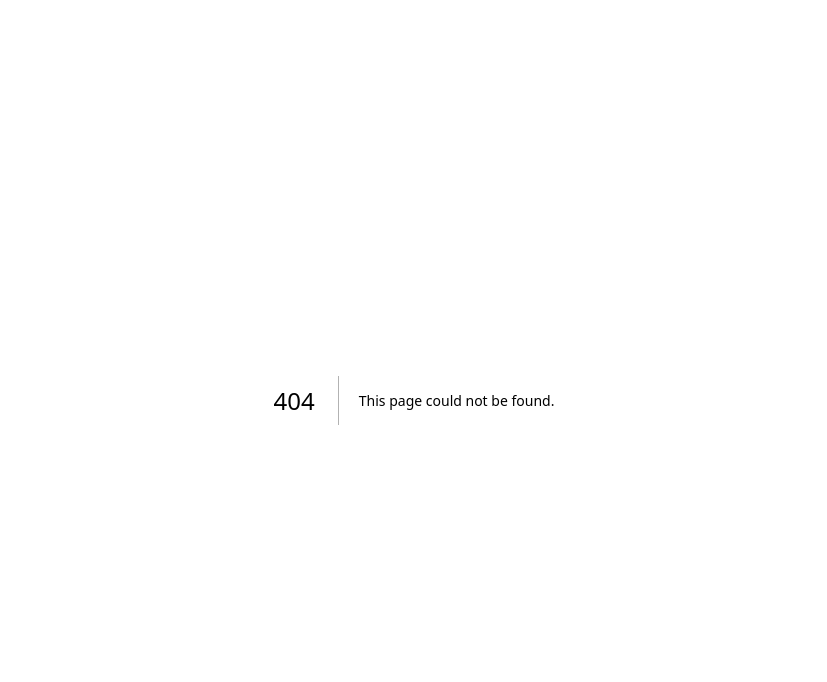
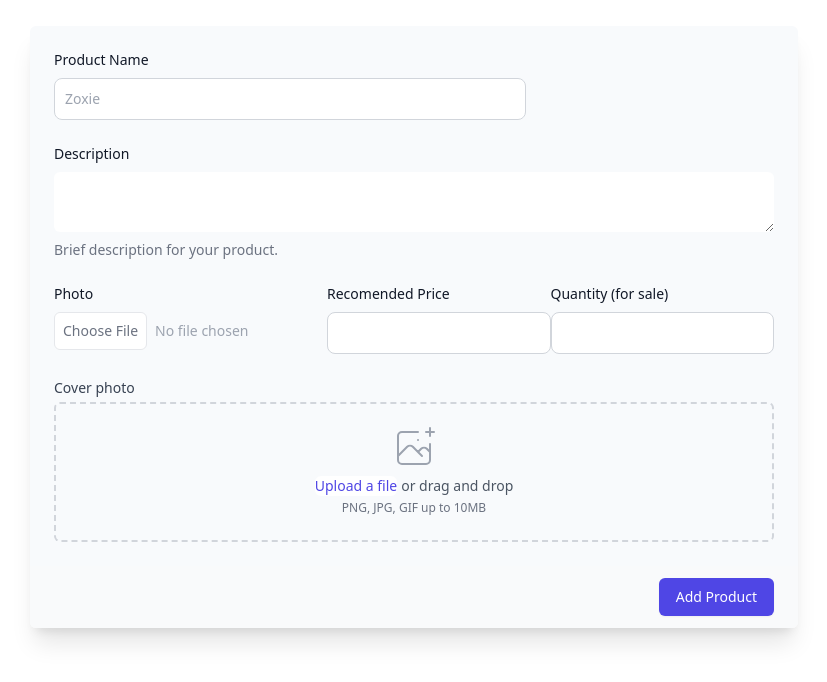
Before and after one commit to theonlyjunaid/codencools, a Next.js app: page /addproduct in a window 1280 px wide. Before the commit this address had no page. Shown: the top 682 px of the page, without its empty margins (226-1053 px from the left). Built offline with nearby package versions, Linux system fonts and the light colour scheme.

Commit message:
add product

```diff
--- /dev/null
+++ b/pages/addproduct.js
@@ -0,0 +1,127 @@
+const addproduct = () => {
+  return (
+    <div>
+        <div className="md:grid md:grid-cols-3 md:gap-6 md:mx-[20%] md:mt-[2%]">
+            <div className="mt-5 md:col-span-3 md:mt-0">
+              <form action="#" method="POST">
+                <div className="shadow-xl sm:overflow-hidden sm:rounded-md">
+                  <div className="space-y-6 bg-slate-50 px-4 py-5 sm:p-6">
+                    <div className="grid grid-cols-3 gap-6">
+                      <div className="col-span-3 sm:col-span-2">
+                        <div>
+                            <label htmlFor="product"  className="block mb-2 text-sm font-medium text-gray-900 dark:text-white">Product Name</label>
+                            <input type="text" name="product" id="product" className="bg-white border border-gray-300 text-gray-900 sm:text-sm rounded-lg focus:ring-primary-600 focus:border-primary-600 block w-full p-2.5 dark:bg-gray-700 dark:border-gray-600 dark:placeholder-gray-400 dark:text-white dark:focus:ring-blue-500 dark:focus:border-blue-500" placeholder="Zoxie" required=""/>
+                        </div>
+                      </div>
+                    </div>
+
+                    <div>
+                    <label htmlFor="product"  className="block mb-2 text-sm font-medium text-gray-900 dark:text-white">Description</label>
+                      <div className="mt-1">
+                        <textarea
+                          id="about"
+                          name="about"
+                          rows={3}
+                          className="mt-1 block w-full rounded-md border-gray-300 focus:border-indigo-500 focus:ring-indigo-500 sm:text-sm"
+                          placeholder=""
+                          defaultValue={''}
+                        />
+                      </div>
+                      <p className="mt-2 text-sm text-gray-500">
+                        Brief description for your product.
+                      </p>
+                    </div>
+                    <div className="flex flex-row justify-between ">
+                        <span className="">
+                            <label htmlFor="product"  className="block mb-2 text-sm font-medium text-gray-900 dark:text-white">Photo</label>
+                            <input
+                                type="file"
+                                className="block text-sm text-gray-400 file:mr-2 file:py-2 file:px-2 file:rounded-md file:border-solid file:border file:border-gray-200 file:text-sm file:bg-white file:text-gray-500 hover:file:bg-gray-100"
+                            />
+                        </span>
+                        <span className="">
+                            <div>
+                                <label
+                                    htmlFor="visitors"
+                                    className="block mb-2 text-sm font-medium text-gray-900 dark:text-white"
+                                >
+                                    Recomended Price
+                                </label>
+                                <input
+                                    type="number"
+                                    id="visitors"
+                                    className="bg-white border border-gray-300 text-gray-900 text-sm rounded-lg focus:ring-blue-500 focus:border-blue-500 block w-full p-2.5 dark:bg-gray-700 dark:border-gray-600 dark:placeholder-gray-400 dark:text-white dark:focus:ring-blue-500 dark:focus:border-blue-500"
+                                    placeholder=""
+                                    required=""
+                                />
+                            </div>
+                        </span>
+                        <span className="">
+                        <div>
+                            <label
+                                htmlFor="visitors"
+                                className="block mb-2 text-sm font-medium text-gray-900 dark:text-white"
+                            >
+                                Quantity (for sale)
+                            </label>
+                            <input
+                                type="number"
+                                id="visitors"
+                                className="bg-white border border-gray-300 text-gray-900 text-sm rounded-lg focus:ring-blue-500 focus:border-blue-500 block w-full p-2.5 dark:bg-gray-700 dark:border-gray-600 dark:placeholder-gray-400 dark:text-white dark:focus:ring-blue-500 dark:focus:border-blue-500"
+                                placeholder=""
+                                required=""
+                            />
+                            </div>
+
+                        </span>
+                    </div>
+                    <div>
+                      <label className="block text-sm font-medium text-gray-700">Cover photo</label>
+                      <div className="mt-1 flex justify-center rounded-md border-2 border-dashed border-gray-300 px-6 pt-5 pb-6">
+                        <div className="space-y-1 text-center">
+                          <svg
+                            className="mx-auto h-12 w-12 text-gray-400"
+                            stroke="currentColor"
+                            fill="none"
+                            viewBox="0 0 48 48"
+                            aria-hidden="true"
+                          >
+                            <path
+                              d="M28 8H12a4 4 0 00-4 4v20m32-12v8m0 0v8a4 4 0 01-4 4H12a4 4 0 01-4-4v-4m32-4l-3.172-3.172a4 4 0 00-5.656 0L28 28M8 32l9.172-9.172a4 4 0 015.656 0L28 28m0 0l4 4m4-24h8m-4-4v8m-12 4h.02"
+                              strokeWidth={2}
+                              strokeLinecap="round"
+                              strokeLinejoin="round"
+                            />
+                          </svg>
+                          <div className="flex text-sm text-gray-600">
+                            <label
+                              htmlFor="file-upload"
+                              className="relative cursor-pointer rounded-md bg-white font-medium text-indigo-600 focus-within:outline-none focus-within:ring-2 focus-within:ring-indigo-500 focus-within:ring-offset-2 hover:text-indigo-500"
+                            >
+                              <span>Upload a file</span>
+                              <input id="file-upload" name="file-upload" type="file" className="sr-only" />
+                            </label>
+                            <p className="pl-1">or drag and drop</p>
+                          </div>
+                          <p className="text-xs text-gray-500">PNG, JPG, GIF up to 10MB</p>
+                        </div>
+                      </div>
+                    </div>
+                  </div>
+                  <div className="bg-gray-50 px-4 py-3 text-right sm:px-6">
+                    <button
+                      type="submit"
+                      className="inline-flex justify-center rounded-md border border-transparent bg-indigo-600 py-2 px-4 text-sm font-medium text-white shadow-sm hover:bg-indigo-700 focus:outline-none focus:ring-2 focus:ring-indigo-500 focus:ring-offset-2"
+                    >
+                      Add Product
+                    </button>
+                  </div>
+                </div>
+            </form>
+        </div>
+      </div>
+    </div>
+  )
+}
+
+export default addproduct
--- a/pages/login.js
+++ b/pages/login.js
@@ -55,7 +55,7 @@ const Login = () => {
               <form className="space-y-4 md:space-y-6" onSubmit={handleSubmit} >
                   <div>
                       <label htmlFor="email"  className="block mb-2 text-sm font-medium text-gray-900 dark:text-white">Your email</label>
-                                  <input type="email" value={email} onChange={handleChange} name="email" id="email" className="bg-gray-50 border border-gray-300 text-gray-900 sm:text-sm rounded-lg focus:ring-primary-600 focus:border-primary-600 block w-full p-2.5 dark:bg-gray-700 dark:border-gray-600 dark:placeholder-gray-400 dark:text-white dark:focus:ring-blue-500 dark:focus:border-blue-500" placeholder="name@company.com" required=""/>
+                      <input type="email" value={email} onChange={handleChange} name="email" id="email" className="bg-gray-50 border border-gray-300 text-gray-900 sm:text-sm rounded-lg focus:ring-primary-600 focus:border-primary-600 block w-full p-2.5 dark:bg-gray-700 dark:border-gray-600 dark:placeholder-gray-400 dark:text-white dark:focus:ring-blue-500 dark:focus:border-blue-500" placeholder="name@company.com" required=""/>
                   </div>
                   <div>
                       <label htmlFor="password" className="block mb-2 text-sm font-medium text-gray-900 dark:text-white">Password</label>
@@ -64,7 +64,7 @@ const Login = () => {
 
                   <button type="submit" className="w-full bg-black text-white bg-primary-600 hover:bg-primary-700 focus:ring-4 focus:outline-none focus:ring-primary-300 font-medium rounded-lg text-sm px-5 py-2.5 text-center dark:bg-primary-600 dark:hover:bg-primary-700 dark:focus:ring-primary-800">Sign in</button>
                   <p className="text-sm font-light text-gray-500 dark:text-gray-400">
-                      Don’t have an account yet? <a href="#" className="font-medium text-primary-600 hover:underline dark:text-primary-500">Sign up</a>
+                      Don’t have an account yet? <a href="/signup" className="font-medium text-primary-600 hover:underline dark:text-primary-500">Sign up</a>
                   </p>
               </form>
           </div>
--- a/pages/signup.js
+++ b/pages/signup.js
@@ -61,7 +61,7 @@ const signup = () => {
 Signup
                   </button>
                   <p className="text-sm font-light text-gray-500 dark:text-gray-400">
-                      Already have an account? <a href="#" className="font-medium text-primary-600 hover:underline dark:text-primary-500">Login here</a>
+                      Already have an account? <a href="/login" className="font-medium text-primary-600 hover:underline dark:text-primary-500">Login here</a>
                   </p>
               </form>
           </div>
```
Also changed, not shown: 1 other file (tests, documents, lock files or other folders).
